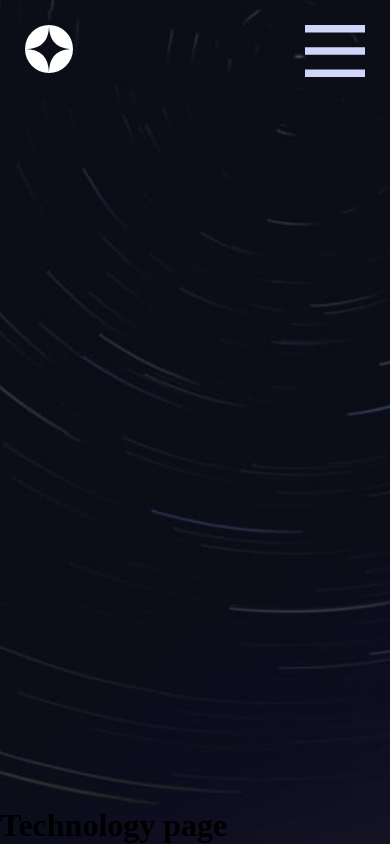
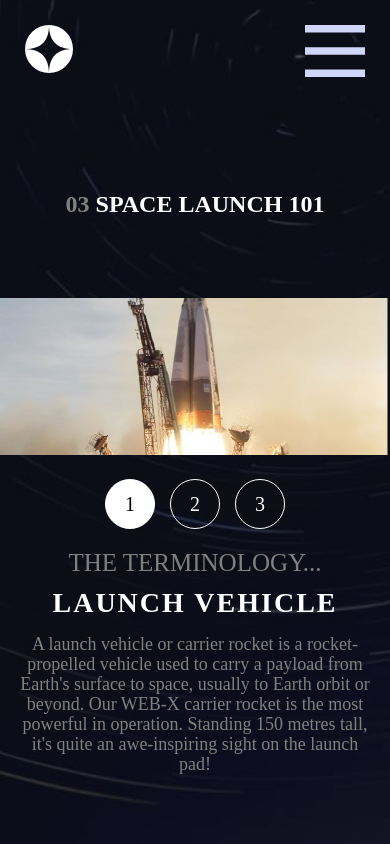
Before and after one commit to mickaelk98/fem-space-tourism, a React (Vite) app: page /technology in a window 390 px wide. Built offline with nearby package versions, Linux system fonts and the light colour scheme.

Commit message:
add responsive technology page

```diff
--- a/src/pages/crew/Crew.jsx
+++ b/src/pages/crew/Crew.jsx
@@ -37,7 +37,7 @@ function Crew() {
   return (
     <main className={styles.container}>
       <h1>
-        <span>01</span> meet your crew
+        <span>02</span> meet your crew
       </h1>
       <section className={styles.global}>
         <div className={styles.information}>
--- a/src/pages/technology/Technology.jsx
+++ b/src/pages/technology/Technology.jsx
@@ -1,7 +1,121 @@
+import { useEffect, useState } from "react";
+import styles from "./Technology.module.css";
+
+import vehiculePortrait from "../../assets/technology/image-launch-vehicule-portrait.jpg";
+import vehiculeLandscape from "../../assets/technology/image-launch-vehicule-landscape.jpg";
+
+import capsulePortrait from "../../assets/technology/image-space-capsule-portrait.jpg";
+import capsuleLandscape from "../../assets/technology/image-space-capsule-landscape.jpg";
+
+import spaceportPortrait from "../../assets/technology/image-spaceport-portrait.jpg";
+import spaceportLandscape from "../../assets/technology/image-spaceport-landscape.jpg";
+
 function Technology() {
+  const data = [
+    {
+      name: "Launch vehicle",
+      images: {
+        portrait: vehiculePortrait,
+        landscape: vehiculeLandscape,
+      },
+      description:
+        "A launch vehicle or carrier rocket is a rocket-propelled vehicle used to carry a payload from Earth's surface to space, usually to Earth orbit or beyond. Our WEB-X carrier rocket is the most powerful in operation. Standing 150 metres tall, it's quite an awe-inspiring sight on the launch pad!",
+    },
+    {
+      name: "Spaceport",
+      images: {
+        portrait: spaceportPortrait,
+        landscape: spaceportLandscape,
+      },
+      description:
+        "A spaceport or cosmodrome is a site for launching (or receiving) spacecraft, by analogy to the seaport for ships or airport for aircraft. Based in the famous Cape Canaveral, our spaceport is ideally situated to take advantage of the Earth’s rotation for launch.",
+    },
+    {
+      name: "Space capsule",
+      images: {
+        portrait: capsulePortrait,
+        landscape: capsuleLandscape,
+      },
+      description:
+        "A space capsule is an often-crewed spacecraft that uses a blunt-body reentry capsule to reenter the Earth's atmosphere without wings. Our capsule is where you'll spend your time during the flight. It includes a space gym, cinema, and plenty of other activities to keep you entertained.",
+    },
+  ];
+  const [technology, setTechnology] = useState(0);
+  const [technologyPicture, setTechnologyPicture] = useState(() =>
+    window.innerWidth > 768
+      ? data[technology].images.portrait
+      : data[technology].images.landscape
+  );
+
+  function handleResize() {
+    updateTechnologyImage(technology);
+  }
+
+  function updateTechnologyImage(number) {
+    console.log("ecran :", window.innerWidth);
+
+    if (window.innerWidth > 768) {
+      setTechnologyPicture(data[number].images.portrait);
+      //console.log("image portrait :", data[number].images.portrait);
+    } else {
+      setTechnologyPicture(data[number].images.landscape);
+      //console.log("image paysage :", data[number].images.landscape);
+    }
+  }
+
+  function changeData(number) {
+    setTechnology(number);
+    updateTechnologyImage(number);
+  }
+
+  useEffect(() => {
+    window.addEventListener("resize", handleResize);
+    return () => window.removeEventListener("resize", handleResize);
+  }, [technology]);
+
   return (
-    <main>
-      <h1>Technology page</h1>
+    <main className={styles.container}>
+      <h1>
+        <span>03</span> Space launch 101
+      </h1>
+      <section className={styles.global}>
+        <div className={styles.information}>
+          <div className={styles.select}>
+            <span
+              style={
+                technology === 0 ? { background: "white", color: "black" } : {}
+              }
+              onClick={() => changeData(0)}
+            >
+              1
+            </span>
+            <span
+              style={
+                technology === 1 ? { background: "white", color: "black" } : {}
+              }
+              onClick={() => changeData(1)}
+            >
+              2
+            </span>
+            <span
+              style={
+                technology === 2 ? { background: "white", color: "black" } : {}
+              }
+              onClick={() => changeData(2)}
+            >
+              3
+            </span>
+          </div>
+          <div className={styles.textBlock}>
+            <p className={styles.subtitle}>The terminology...</p>
+            <h2 className={styles.name}>{data[technology].name}</h2>
+            <p className={styles.description}>{data[technology].description}</p>
+          </div>
+        </div>
+        <div className={styles.picture}>
+          <img src={technologyPicture} alt="technology" />
+        </div>
+      </section>
     </main>
   );
 }
--- a/src/pages/technology/Technology.module.css
+++ b/src/pages/technology/Technology.module.css
@@ -0,0 +1,152 @@
+.container  {
+    width: 90%;
+    margin: 0 0 0 auto;
+    display: flex;
+    flex-direction: column;
+    justify-content: space-between;
+    justify-items: center;
+}
+
+.container h1 {
+    text-transform: uppercase;
+    font-size: 27px;
+    color: white;
+    margin-top: 70px;
+    margin-bottom: 30px;
+}
+
+.container h1 span {
+    color: gray;
+}
+
+.global {
+    display: flex;
+    align-items: center;
+    justify-content: space-between;
+    margin-bottom: 70px;
+}
+
+.information {
+    display: flex;
+    min-height: 200px;
+}
+
+.select {
+    display: flex;
+    flex-direction: column;
+    justify-content: space-between;
+    margin-right: 30px;
+}
+
+.select span {
+    display: flex;
+    align-items: center;
+    justify-content: center;
+    width: 50px;
+    height: 50px;
+    background: none;
+    color: white;
+    border: 1px solid white;
+    border-radius: 50%;
+    cursor: pointer;
+    font-size: 20px;
+}
+
+.select span:hover {
+    background: white;
+    color: black;
+}
+
+.subtitle {
+    color: gray;
+    text-transform: uppercase;
+    font-size: 25px;
+    margin-bottom: 10px;
+}
+
+.name {
+    color: white;
+    text-transform: uppercase;
+    font-size: 44px;
+    letter-spacing: 2px;
+    margin-bottom: 15px;
+}
+
+.description {
+    color: gray;
+    line-height: 20px;
+    font-size: 18px;
+    max-width: 450px;
+}
+
+@media  (max-width: 1200px) {
+    .container h1 {
+        font-size: 24px;
+    }
+
+    .information {
+        width: 80%;
+    }
+
+    .picture img {
+        max-width: 400px;
+    }
+}
+
+@media  (max-width: 768px) {
+    .container  {
+        width: 100%;
+    }
+
+    .container h1 {
+        margin-left: 60px;
+        margin-bottom: 80px;
+    }
+
+    .global {
+        width: 100%;
+        flex-direction: column-reverse;
+    }
+
+    .information {
+        flex-direction: column;
+        text-align: center;
+    }
+
+    .description {
+        max-width: none;
+    }
+
+    .select {
+        flex-direction: row;
+        align-items: center;
+        justify-content: center;
+        gap: 15px;
+        margin: 20px 0;
+    }
+
+    .name {
+        font-size: 35px;
+    }
+
+    .picture img {
+        max-width: none;
+        width: 100%;
+    }
+}
+
+@media  (max-width: 576px) {
+    .container h1 {
+        margin-left: 0;
+        margin-bottom: 80px;
+        text-align: center;
+    }
+
+    .information {
+        width: 90%;
+    }
+
+    .name {
+        font-size: 28px;
+    }
+}
```
Also changed, not shown: src/assets/technology/image-launch-vehicule-landscape.jpg (renamed from src/assets/technology/image-launch-vehicle-landscape.jpg), src/assets/technology/image-launch-vehicule-portrait.jpg (renamed from src/assets/technology/image-launch-vehicle-portrait.jpg).
